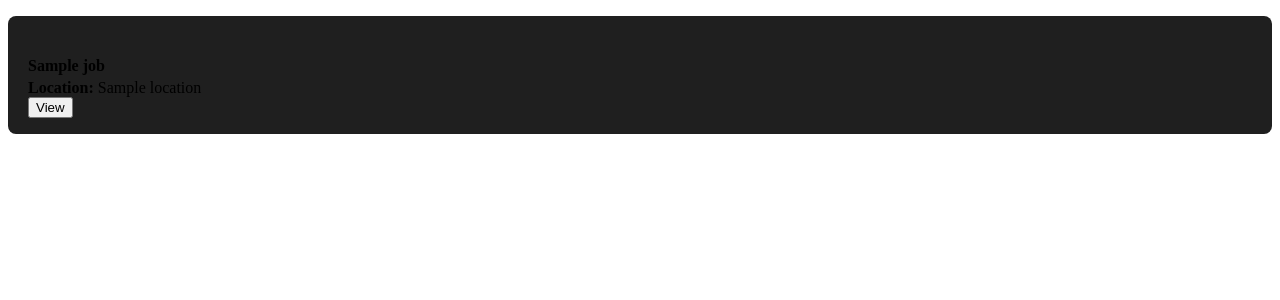
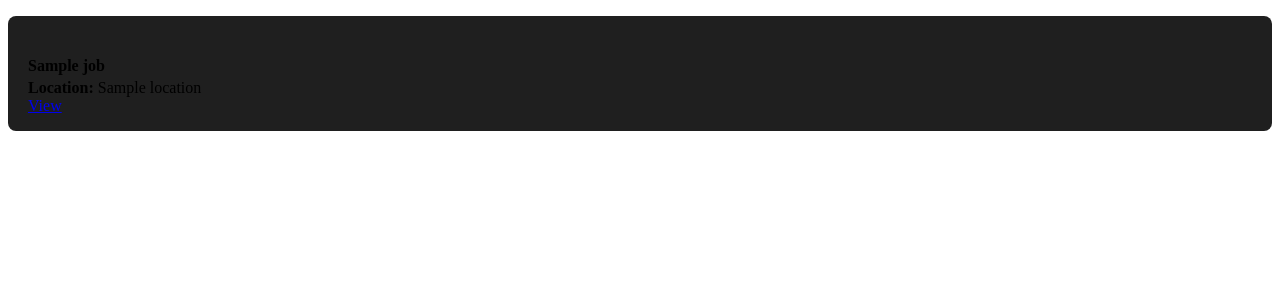
Before and after one commit to ExtinctCoder-alt/Jobs, a Flask app: template templates/jobitem.html in a window 1280 px wide. Shown: the top 300 px of the page. Run offline with Flask 3, Linux system fonts and the light colour scheme; the template is opened without the code that fills it: most values are stand-ins (such as "Sample title", 1, 10 or a date in 2020).

Commit message:
mail application

```diff
--- a/templates/jobitem.html
+++ b/templates/jobitem.html
@@ -18,9 +18,9 @@
     {% endif %}
     </div>
     <div class='col-6 text-end m-auto'>
-    <button class='btn btn-outline-secondary text-body-emphasis'>
+    <a href="mailto:ourcompany@gmail.com?subject=Application%20for%20{{job['job_name']}}&body=My%20Name%3A%20%3Cyour%20name%20here%3E%0D%0A%0D%0AMy%20Resume%3A%20%3Clink%20or%20attachment%3E%0D%0A" class='btn btn-outline-secondary text-body-emphasis'>
       View
-    </button>
+    </a>
     </div>
   </div>
 </div>
```
